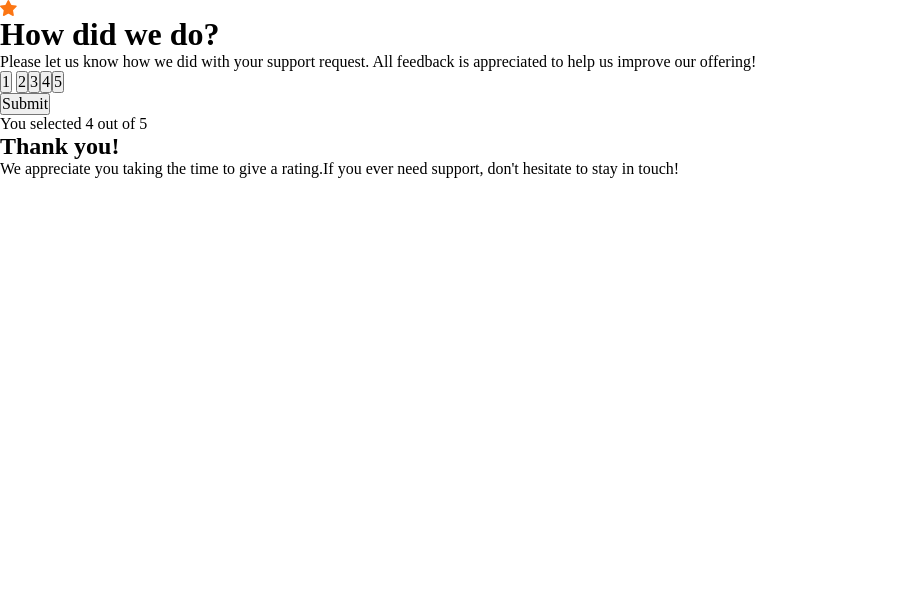
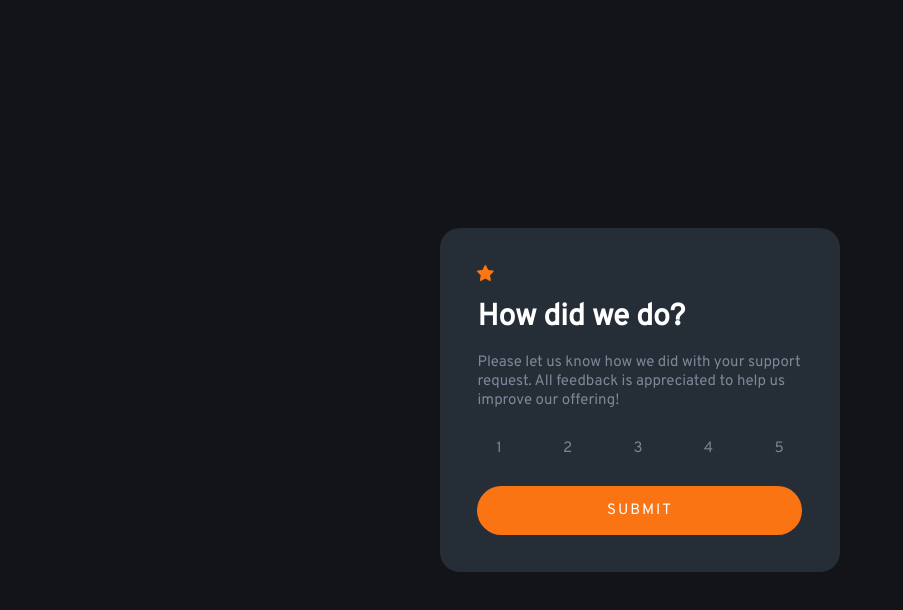
Before and after one commit to VPontis15/Interactive-Rating-Component-Main, a plain HTML site: page index.html in a window 1280 px wide. Shown: the whole page, without its empty margins (0-903 px from the left). Drawn offline with Linux system fonts and the light colour scheme.

Commit message:
finish card styling

```diff
--- a/index.html
+++ b/index.html
@@ -26,14 +26,26 @@
           Please let us know how we did with your support request. All feedback
           is appreciated to help us improve our offering!
         </p>
+        <form action="#">
+          <fieldset class="buttons">
+            <input class="btn" type="radio" name="btn" value="1" id="btn1" />
+            <label for="btn1">1</label>
+
+            <input class="btn" type="radio" name="btn" value="2" id="btn2" />
+            <label for="btn2">2</label>
+
+            <input class="btn" type="radio" name="btn" value="3" id="btn3" />
+            <label for="btn3">3</label>
+
+            <input class="btn" type="radio" name="btn" value="4" id="btn4" />
+            <label for="btn4">4</label>
+
+            <input class="btn" type="radio" name="btn" value="5" id="btn5" />
+            <label for="btn5">5</label>
+          </fieldset>
+          <input id="submit" type="button" value="Submit" />
+        </form>
       </div>
-      <div class="buttons">
-        <button class="btn">1</button>
-        <button class="btn">2</button><button class="btn">3</button
-        ><button class="btn">4</button><button class="btn">5</button>
-      </div>
-      <button type="submit">Submit</button>
-    </main>
       <div class="result">
         <p class="result-text">You selected 4 out of 5</p>
         <h2>Thank you!</h2>
@@ -42,5 +54,6 @@
           support, don't hesitate to stay in touch!
         </p>
       </div>
+    </main>
   </body>
 </html>
--- a/style.css
+++ b/style.css
@@ -77,9 +77,120 @@ h6 {
   --clr-accent: hsl(25, 97%, 53%);
   --clr-card-bg: hsl(213, 19%, 18%);
   --clr-body-bg: hsl(216, 12%, 8%);
-
+  --clr-btn-text: hsl(216, 8%, 52%);
+  --clr-btn-bg: hsl(210, 19%, 18%);
   --fs-text: 0.9375rem;
   --ff-main: "Overpass", sans-serif;
   --fw-main: 400;
   --fw-bold: 700;
 }
+
+body {
+  font-size: var(--fs-text);
+  background-color: var(--clr-body-bg);
+  color: var(--clr-text);
+  min-height: 100vh;
+  display: grid;
+  place-items: center;
+  font-family: var(--ff-main);
+  font-weight: var(--fw-main);
+}
+
+main {
+  min-height: 100vh;
+  display: grid;
+  place-items: center;
+}
+
+.card {
+  background-color: var(--clr-card-bg);
+  max-width: min(95%, 400px);
+  padding: 2.5em;
+  display: grid;
+  gap: 1.1rem;
+  border-radius: 20px;
+  margin-inline: auto;
+}
+
+.heading {
+  color: var(--clr-white);
+  font-weight: var(--fw-bold);
+}
+
+input[type="radio"] {
+  font-size: 1.25rem;
+}
+
+#submit {
+  background-color: var(--clr-accent);
+  border: none;
+  padding: 1em;
+  border-radius: 25px;
+  color: white;
+  text-transform: uppercase;
+  cursor: pointer;
+  letter-spacing: 2px;
+  transition: 0.35s;
+  display: block;
+  width: 100%;
+  max-width: 100%;
+}
+
+#submit:hover {
+  background-color: white;
+  color: var(--clr-accent);
+}
+form {
+  display: grid;
+}
+
+input[type="radio"] {
+  opacity: 0;
+  position: fixed;
+  width: 0;
+}
+
+label {
+  display: inline-block;
+  border-radius: 50%;
+  padding: 0.75em 1.25em;
+  border: 1px solid var(--clr-body-bg);
+  background-color: var(--clr-btn-bg);
+  color: var(--clr-btn-text);
+  font-weight: var(--fw-bg);
+  cursor: pointer;
+  transition: 0.35s;
+  display: block;
+  border: none;
+}
+
+.btn:hover {
+  background-color: var(--clr-btn-hover);
+  color: white;
+  font-weight: var(--fw-bold);
+}
+
+input[type="radio"]:checked + label {
+  background-color: var(--clr-accent);
+  color: var(--clr-white);
+}
+input[type="radio"]:not(:checked):hover + label {
+  background-color: var(--clr-btn-hover);
+  color: var(--clr-white);
+  font-weight: var(--fw-bold);
+}
+
+input[type="radio"]:focus + label:focus {
+  background-color: var(--clr-btn-hover);
+}
+
+.buttons {
+  display: flex;
+  justify-content: space-between;
+  border: none;
+  margin-bottom: 1.1em;
+}
+
+.result {
+  display: none;
+}
```
Lines whose indentation alone changed are shown as unchanged.
